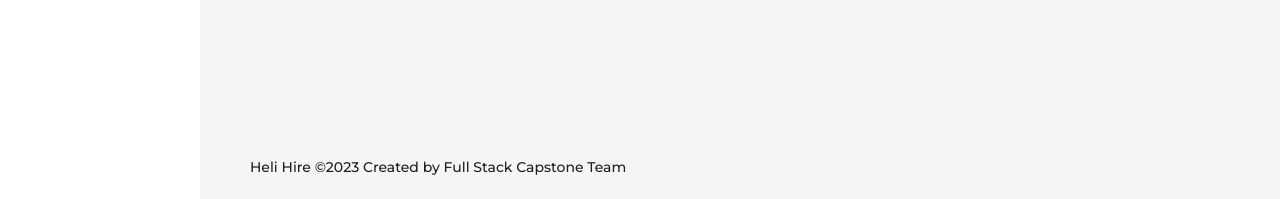
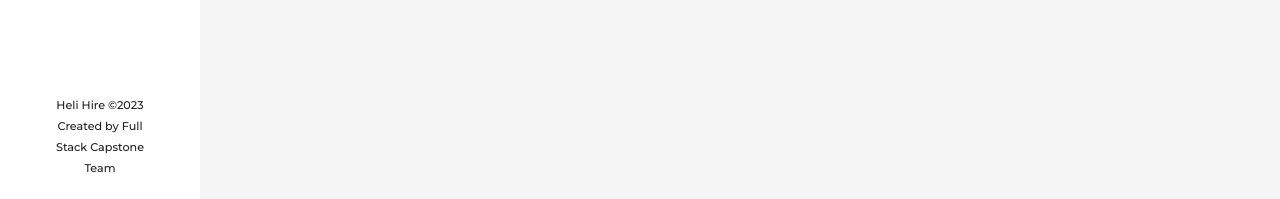
Before and after one commit to emmanuelsteven/heli-hire-captsone-frontend, a React (Vite) app: page / in a window 1280 px wide. Shown: the part 598-797 px from the top of the page. Built offline with nearby package versions, Linux system fonts and the light colour scheme; no server answers.

Commit message:
update footer position and styles

```diff
--- a/src/Layout.jsx
+++ b/src/Layout.jsx
@@ -58,6 +58,18 @@ const LayoutComponent = () => {
           </li>
         </ul>
 
+        <Footer
+          style={{
+            textAlign: 'center',
+            position: 'absolute',
+            bottom: '0',
+            width: '100%',
+            background: 'none',
+            backdropFilter: 'blur(10px)',
+          }}
+        >
+          <small>Heli Hire ©2023 Created by Full Stack Capstone Team</small>
+        </Footer>
       </Sider>
       <Layout style={{minHeight: '100%'}}>
         <Content style={{ margin: '0', width: `calc(100% - ${sideWidth})`, overflowY: 'scroll', overflowX: 'clip' }} >
@@ -69,15 +81,6 @@ const LayoutComponent = () => {
             <Route path="/delete" element={<DeleteComponent />} />
           </Routes>
         </Content>
-        <Footer
-          style={{
-            textAlign: 'center',
-            position: 'absolute',
-            bottom: '0',
-          }}
-        >
-          Heli Hire ©2023 Created by Full Stack Capstone Team
-        </Footer>
       </Layout>
     </Layout>
   );
```
